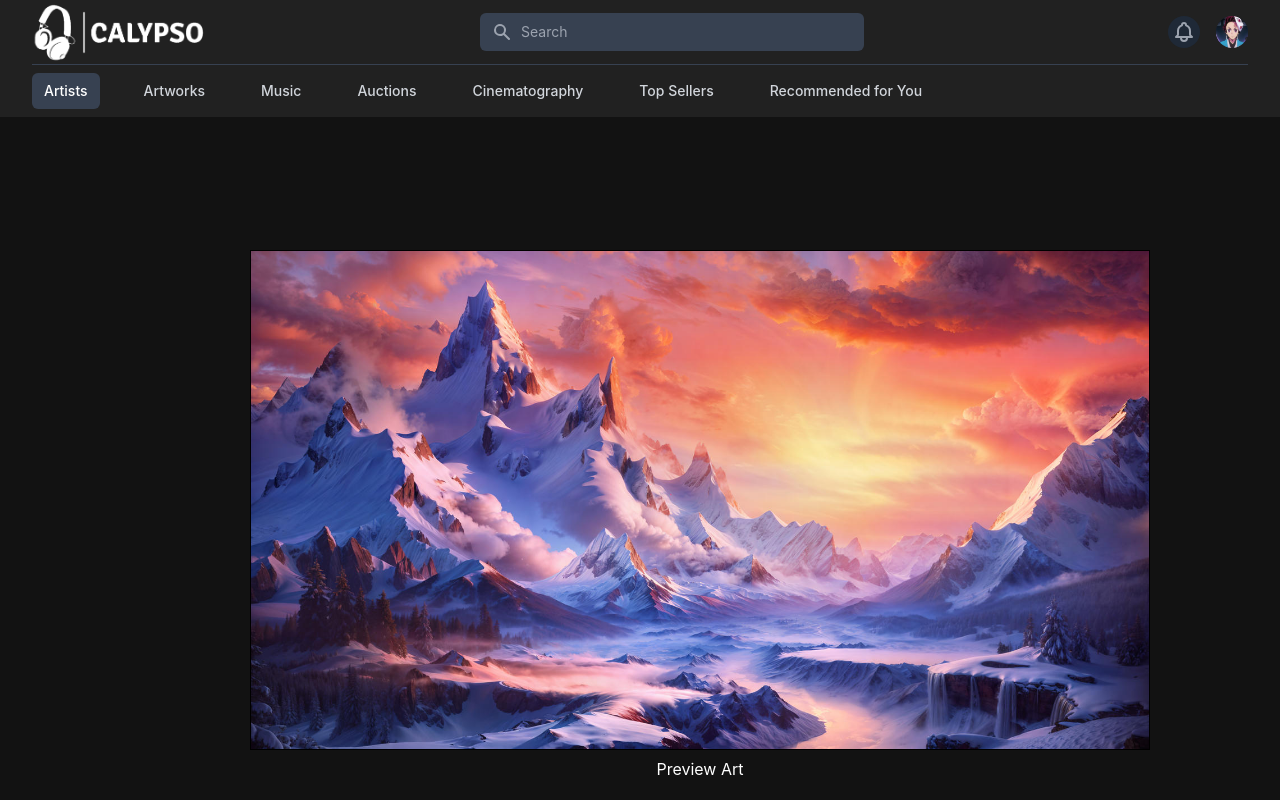
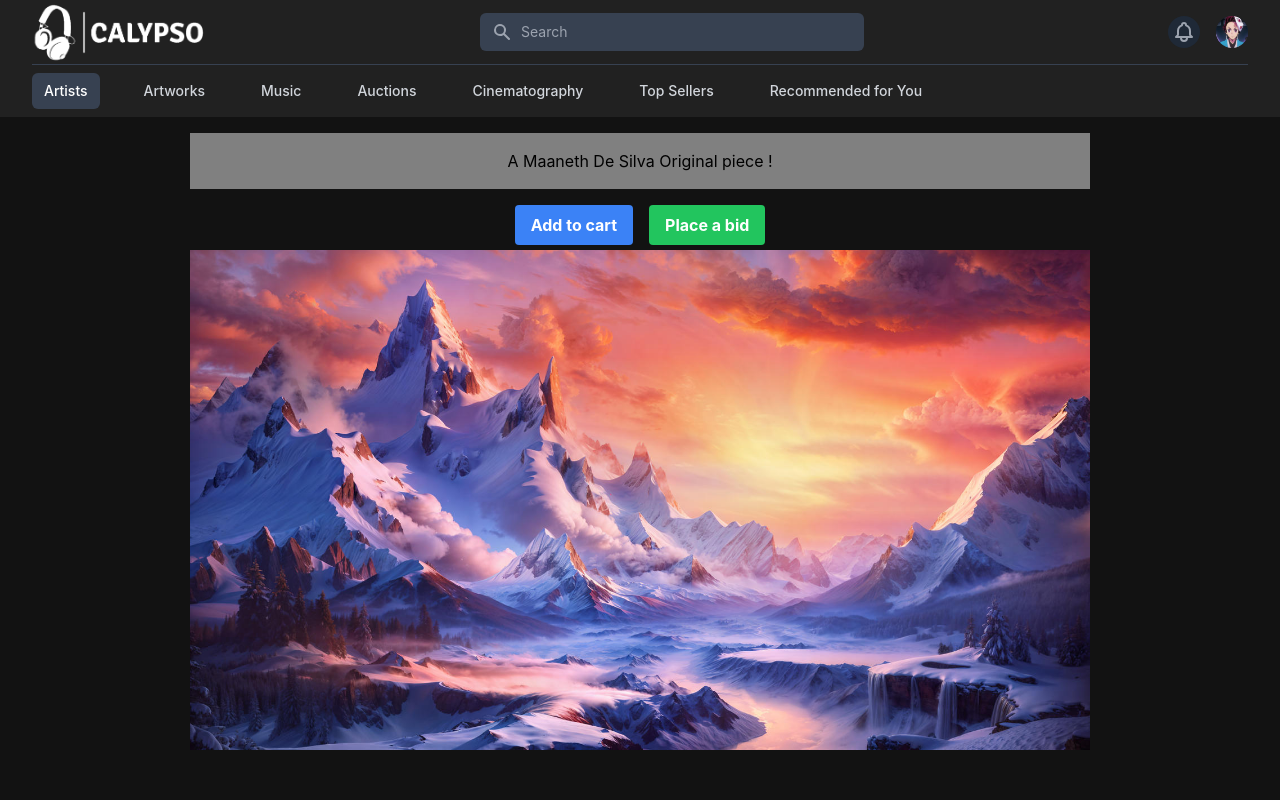
Before and after one commit to CSCC012023/final-project-s23-calypso, a React (Create React App) app in the folder src/client/: page /product in a window 1280 px wide. Built offline with nearby package versions, Linux system fonts and the light colour scheme.

Commit message:
finished adding buttons and other components for product page

```diff
--- a/src/client/src/pages/ProductPage.tsx
+++ b/src/client/src/pages/ProductPage.tsx
@@ -1,76 +1,57 @@
-import React from 'react'
-import ExampleNavBar from "../components/common/HeaderNavBar"
+import React from 'react';
+import ExampleNavBar from '../components/common/HeaderNavBar';
 
-type Props = {}
+type Props = {};
 
-type Product = {
-  image: string,
-  title: string,
-  price: number
-}
+function ProductPage({}: Props) {
+  const previewArtPanel = {
+    img: require('../assets/previewArt.jpg'),
+    name: 'Preview Art',
+  };
 
-function ProductCard({image, title, price}: Product) {
   return (
-    <a href="/product" className="flex flex-row h-32 bg-darkGrey rounded-lg space-x-10 overflow-hidden justify-between">
-      <div className="flex flex-row space-x-5">
-        <img className="flex-shrink-0 h-32 w-32" src={image} />
-        <p className="text-4xl font-semibold my-2">{title}</p>
+    <div className="flex flex-col bg-darkestGrey h-screen w-screen">
+      <ExampleNavBar />
+      <div className="flex flex-col items-center">
+        <div className = "justify-center"
+          style={{
+            width: '900px',
+            height: '500px',
+            position: 'absolute',
+            top: '250px',
+            //left: '250px',
+            overflow: 'auto',
+          }}
+        >
+          <img
+            src={previewArtPanel.img}
+            alt="Image"
+            style={{ width: '100%', height: '100%', objectFit: 'cover' }}
+          />
+          <div className="text-white text-center mt-auto bottom-0 left-0 w-full">
+            {previewArtPanel.name}
+          </div>
+        </div>
+
+        <div
+          className="flex justify-center mt-4"
+          style={{ width: '900px', backgroundColor: 'gray' }}
+        >
+          <div className="bg-lightGrey p-4">
+            <p className="text-black">A Maaneth De Silva Original piece !</p>
+          </div>
+        </div>
+        <div className="flex justify-center mt-4">
+          <button className="bg-blue-500 hover:bg-blue-700 text-white font-bold py-2 px-4 rounded mr-2">
+            Add to cart
+          </button>
+          <button className="bg-green-500 hover:bg-green-700 text-white font-bold py-2 px-4 rounded ml-2">
+            Place a bid
+          </button>
+        </div>
       </div>
-      <div className="flex flex-col justify-end p-5">
-        <p className="text-xl font-bold">$ {price}</p>
-      </div>
-    </a>
+    </div>
   );
 }
 
-function ProductPage({}: Props) {
-
-  const previewArtPanel = {
-    img: require("../assets/previewArt.jpg"),
-    name: 'Preview Art',
-  }
-
-  return (
-    //<div>ProductPage
-    <div className="flex flex-col bg-darkestGrey text-white h-screen w-screen">
-      <ExampleNavBar/>
-      <div
-        style = {{
-          width: '900px',
-          height: '500px',
-          //display: 'flex',
-          //backgroundColor: 'white',
-          border: '1px solid black',
-          position: 'absolute',
-          top: '250px',
-          left: '250px',
-          //justifyContent: 'center',
-          //alignItems: 'center',
-
-        }}
-        >
-          <img
-            src= {previewArtPanel.img} //"image-url.jpg" // Replace with the actual image URL
-            alt="Image"
-            style={{ width: '100%', height: '100%', objectFit: 'cover' }}
-          />
-
-          <div className= "text-white text-center mt-2">
-            {previewArtPanel.name}
-          </div>
-
-          <div>
-
-          </div>
-
-        </div>
-
-
-
-
-
-    </div>
-  )
-}
-
-export default ProductPage
+export default ProductPage;
```
